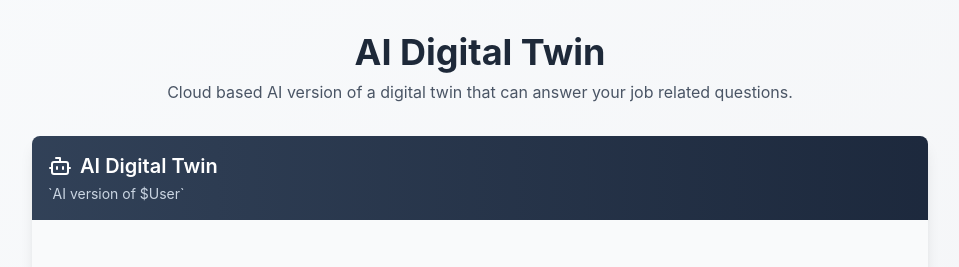
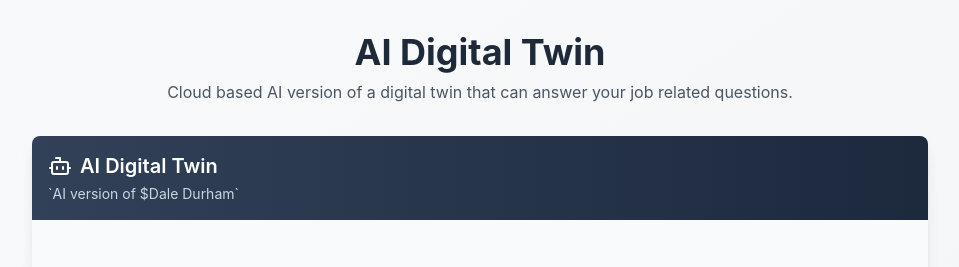
Before and after one commit to daledurhampro/digital-twin, a Next.js app in the folder frontend/: page / in a window 1280 px wide. Shown: the top 267 px of the page, without its empty margins (160-1119 px from the left). Built offline with nearby package versions, Linux system fonts and the light colour scheme.

Commit message:
another fix for frontend UI sub-title text

```diff
--- a/frontend/components/twin.tsx
+++ b/frontend/components/twin.tsx
@@ -2,7 +2,7 @@
 
 import { useState, useRef, useEffect } from 'react';
 import { Send, Bot, User } from 'lucide-react';
-import { profile } from 'console';
+import { fullName } from "../data/data";
 
 interface Message {
     id: string;
@@ -111,7 +111,7 @@ export default function Twin() {
                     <Bot className="w-6 h-6" />
                     AI Digital Twin
                 </h2>
-                <p className="text-sm text-slate-300 mt-1">`AI version of ${profile?.name || 'User'}`</p>
+                <p className="text-sm text-slate-300 mt-1">`AI version of ${fullName || 'User'}`</p>
             </div>
 
             {/* Messages */}
```
